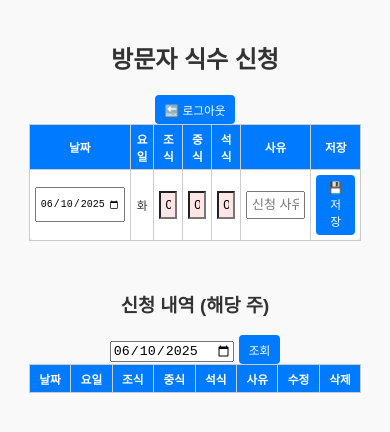
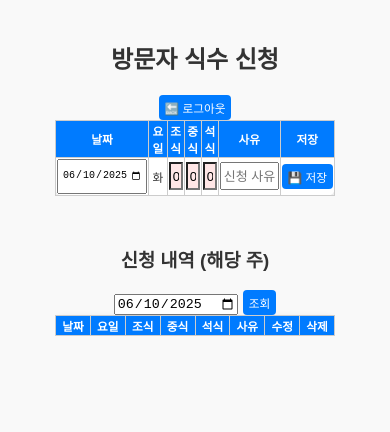
Before and after one commit to jwon2486/mealfrontend, a plain HTML site: page visitor_request.html in a window 390 px wide. Drawn offline with Linux system fonts and the light colour scheme; no server answers.

Commit message:
웹과 모바일 css 수정

```diff
--- a/css/visitor_style.css
+++ b/css/visitor_style.css
@@ -12,8 +12,8 @@ body {
 
   /* 테이블 영역 */
   .table-container {
-    width: 95%;
-    margin: 0 auto 30px auto;
+    width: 80%;
+    margin: 0 auto 20px auto;
     overflow-x: auto;
   }
 
@@ -75,10 +75,100 @@ th, td {
   vertical-align: middle;
   text-align: center;
 }
+/* 테이블들  칼럼 조정 속성  */
+/* 상단 날짜 칼럼 폭 줄이기 */
+.visitor-form-table th:nth-child(1), td:nth-child(1) {
+    width: 30px;
+    white-space: nowrap;  /* 줄바꿈 방지 */
+}
 
-  td select, td textarea {
-    text-align: center;  /* ✅ 입력창 안 글씨도 가운데 정렬 */
-  }
+/* 상단 요일 칼럼 폭 줄이기 */
+.visitor-form-table th:nth-child(2), td:nth-child(2) {
+    width: 20px;
+    white-space: nowrap;  /* 줄바꿈 방지 */
+}
+
+/* 상단 조식 칼럼 폭 줄이기 */
+.visitor-form-table th:nth-child(3), td:nth-child(3) {
+    width: 40px;
+    white-space: nowrap;  /* 줄바꿈 방지 */
+}
+
+/* 상단 중식 칼럼 폭 줄이기 */
+.visitor-form-table th:nth-child(4), td:nth-child(4) {
+    width: 40px;
+    white-space: nowrap;  /* 줄바꿈 방지 */
+}
+
+/* 상단 석식 칼럼 폭 줄이기 */
+.visitor-form-table th:nth-child(5), td:nth-child(5) {
+    width: 40px;
+    white-space: nowrap;  /* 줄바꿈 방지 */
+}
+
+/* 상단 사유 칼럼 폭 줄이기 */
+.visitor-form-table th:nth-child(6), td:nth-child(6) {
+    width: 180px;  /* 필요시 130px~170px 조정 가능 */
+    white-space: nowrap;
+}
+
+/* 상단 저장 칼럼 폭 줄이기 */
+.visitor-form-table th:nth-child(7), td:nth-child(7) {
+    width: 50px;  /* 필요시 130px~170px 조정 가능 */
+    white-space: nowrap;
+}
+
+/* 하단 날짜 칼럼 폭 줄이기 */
+.visitor-summary-table th:nth-child(1), td:nth-child(1) {
+    width: 80px;
+    white-space: nowrap;  /* 줄바꿈 방지 */
+}
+
+/* 하단 요일 칼럼 폭 줄이기 */
+.visitor-summary-table th:nth-child(2), td:nth-child(2) {
+    width: 40px;
+    white-space: nowrap;  /* 줄바꿈 방지 */
+}
+
+/* 하단 조식 칼럼 폭 줄이기 */
+.visitor-summary-table th:nth-child(3), td:nth-child(3) {
+    width: 30px;
+    white-space: nowrap;  /* 줄바꿈 방지 */
+}
+
+/* 하단 중식 칼럼 폭 줄이기 */
+.visitor-summary-table th:nth-child(4), td:nth-child(4) {
+    width: 30px;
+    white-space: nowrap;  /* 줄바꿈 방지 */
+}
+
+/* 하단 석식 칼럼 폭 줄이기 */
+.visitor-summary-table th:nth-child(5), td:nth-child(5) {
+    width: 30px;
+    white-space: nowrap;  /* 줄바꿈 방지 */
+}
+
+/* 하단 사유 칼럼 폭 줄이기 */
+.visitor-summary-table th:nth-child(6), td:nth-child(6) {
+    width: 200px;  /* 필요시 130px~170px 조정 가능 */
+    white-space: nowrap;
+}
+
+/* 하단 수정 칼럼 폭 줄이기 */
+.visitor-summary-table th:nth-child(7), td:nth-child(7) {
+    width: 50px;  /* 필요시 130px~170px 조정 가능 */
+    white-space: nowrap;
+}
+
+/* 하단 삭제 칼럼 폭 줄이기 */
+.visitor-summary-table th:nth-child(8), td:nth-child(8) {
+    width: 40px;  /* 필요시 130px~170px 조정 가능 */
+    white-space: nowrap;
+}
+
+td select, td textarea {
+text-align: center;  /* ✅ 입력창 안 글씨도 가운데 정렬 */
+}
 
   button {
     background-color: #007bff;
@@ -168,7 +258,7 @@ th, td {
   td input[type="text"],
   td select {
     font-size: clamp(6px, 3.5vw, 13px);
-    padding: 4px;
+    padding: 2px;
     height: 28px;
   }
 
@@ -182,17 +272,17 @@ th, td {
 
   table, th, td {
     font-size: clamp(10px, 3vw, 13px);
-    padding: 5px;
+    padding: 1px;
   }
 
   button {
     font-size: clamp(11px, 3vw, 14px);
-    padding: 6px 10px;
+    padding: 4px 6px;
   }
 
   .reason-input {
-    font-size: clamp(11px, 3vw, 13px);
-    padding: 3px;
+    font-size: clamp(10px, 3vw, 13px);
+    padding: 20px;
     width: 100%;
   }
 
--- a/visitor_request.html
+++ b/visitor_request.html
@@ -17,6 +17,7 @@
 
   <!-- ✅ 상단 신청 입력 영역 -->
   <div class="table-container">
+    <table class="visitor-form-table"> <!-- 상단: 식수 신청 테이블 -->
     <table>
       <thead>
         <tr>
@@ -47,6 +48,7 @@
   <div class="table-container" style="margin-top: 30px;">
     <h3>신청 내역 (해당 주)</h3>
     <input type="date" id="visit-week-date"> <button id="load-visit-data-btn">조회</button>
+    <table class="visitor-summary-table"> <!-- 하단: 신청 내역 테이블 -->
     <table>
       <thead>
         <tr>
```
